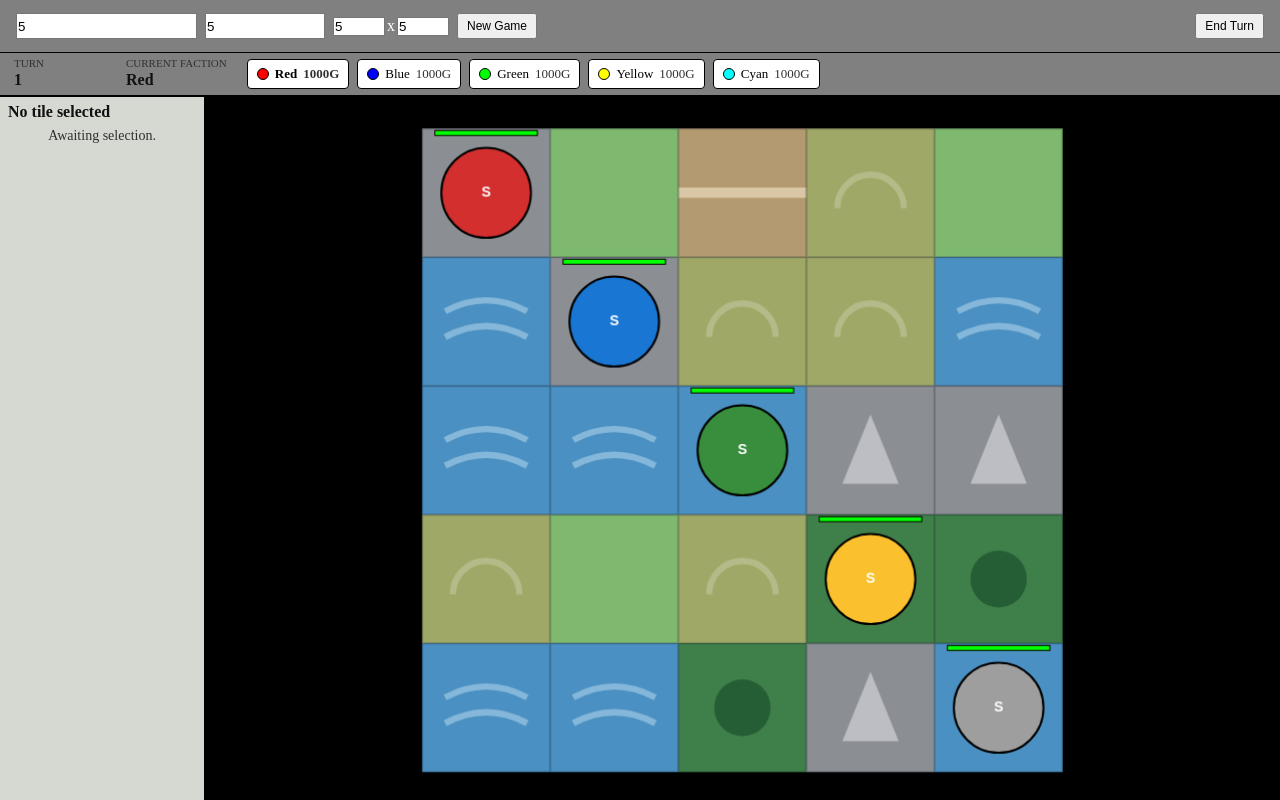
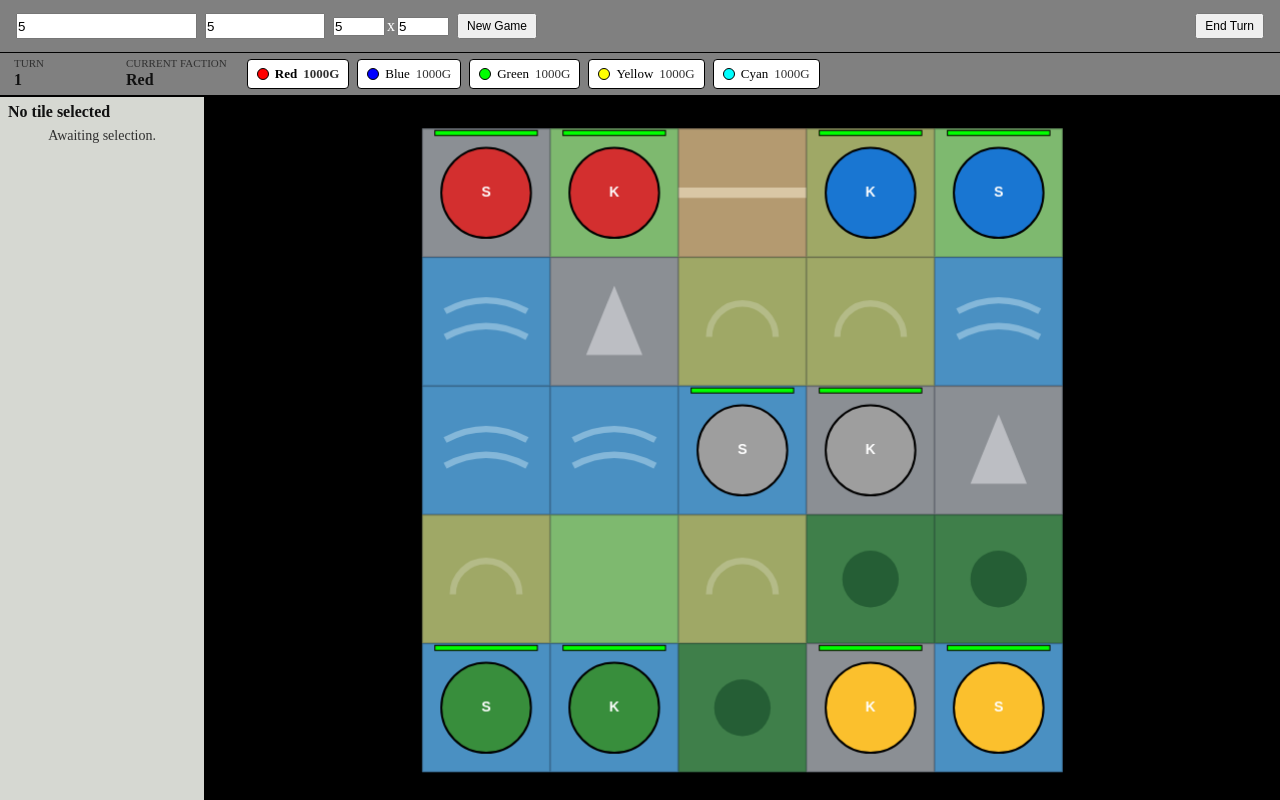
Before and after one commit to OOP-Types-rippers/strategy, a website built with Vite: page client/index.html in a window 1280 px wide. Both pictures are taken after typing "5", "5", "5", "5" into the empty fields and a click on the button "New Game". Built offline with nearby package versions, Linux system fonts and the light colour scheme; files whose address does not match are found by name.

Commit message:
Add knights and fit players (#83)

```diff
--- a/client/index.html
+++ b/client/index.html
@@ -13,7 +13,7 @@
       <div class="new-game-container">
         <form id="new-game-form">
           <input placeholder="map seed" id="map-seed" name="map-seed" type="number">
-          <input placeholder="players amount" id="players-amount" name="players-amount" type="number" min="2" max="8">
+          <input placeholder="players amount" id="players-amount" name="players-amount" type="number" min="2" max="5">
           <div class="new-game-map-size">
             <input name="width" placeholder="w" type="number" min="5" max="20">
             x
--- a/client/src/main.ts
+++ b/client/src/main.ts
@@ -3,7 +3,7 @@ import { HTMLRenderer } from "./renderers/HTMLRenderer";
 import { MapGenerator } from "../../src/map/MapGenerator";
 import { FactionsGenerator } from "../../src/factions/FactionsGenerator";
 import { HTMLInputController } from "./io/HTMLInputController";
-import { Soldier } from "../../src/entities/Entity";
+import { Knight, Soldier } from "../../src/entities/Entity";
 
 function createGame(width: number, height: number, seed: number, factionCount: number) {
   const mapGenerator = new MapGenerator(seed);
@@ -17,13 +17,29 @@ function createGame(width: number, height: number, seed: number, factionCount: n
   const gameController = new GameController(map, factions, renderer);
 
   const inputController = new HTMLInputController(gameController, renderer);
+  const midX = Math.floor(width / 2);
+  const midY = Math.floor(height / 2);
+  const positions = [
+    { sx: 0, sy: 0, kx: 1, ky: 0 }, // Гравець 1: Лівий верхній кут
+    { sx: width - 1, sy: 0, kx: width - 2, ky: 0 }, // Гравець 2: Правий верхній кут
+    { sx: 0, sy: height - 1, kx: 1, ky: height - 1 }, // Гравець 3: Лівий нижній кут
+    { sx: width - 1, sy: height - 1, kx: width - 2, ky: height - 1 }, // Гравець 4: Правий нижній кут
+    { sx: midX, sy: midY, kx: midX + 1, ky: midY } // Гравець 5: Центр
+  ];
+
   for (let i = 0; i < factions.length; i++) {
     const faction = factions[i]!
     gameController.registerController(faction, inputController);
 
+    const pos = positions[i]!;
+
     const soldier = new Soldier();
     soldier.faction = faction;
-    map.placeEntity(i, i, soldier);
+    map.placeEntity(pos.sx, pos.sy, soldier);
+
+    const knight = new Knight();
+    knight.faction = faction;
+    map.placeEntity(pos.kx, pos.ky, knight);
   }
 
   return gameController;
@@ -55,7 +71,7 @@ form?.addEventListener("submit", (event) => {
   let height = parseInt(formData.get("height") as string) || 12;
   height = Math.min(Math.max(height, 5), 20);
   let factionsCount = parseInt(formData.get("players-amount") as string) || 2;
-  factionsCount = Math.min(Math.max(factionsCount, 2), 8);
+  factionsCount = Math.min(Math.max(factionsCount, 2), 5);
   const seed = parseInt(formData.get("map-seed") as string) || 42;
 
   const newGame = createGame(width, height, seed, factionsCount);
```
